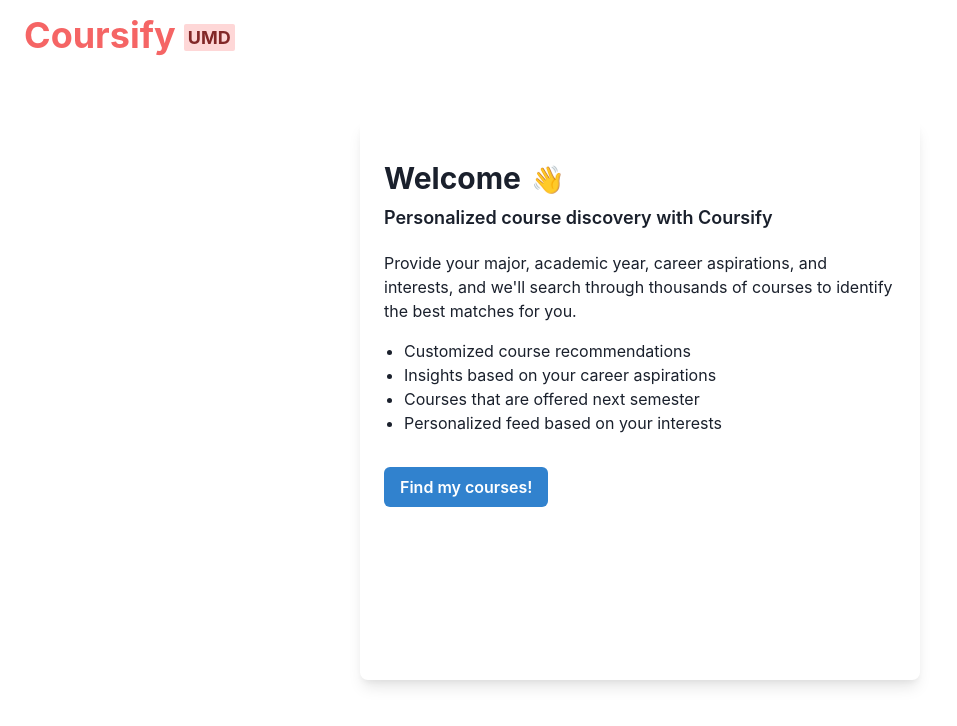
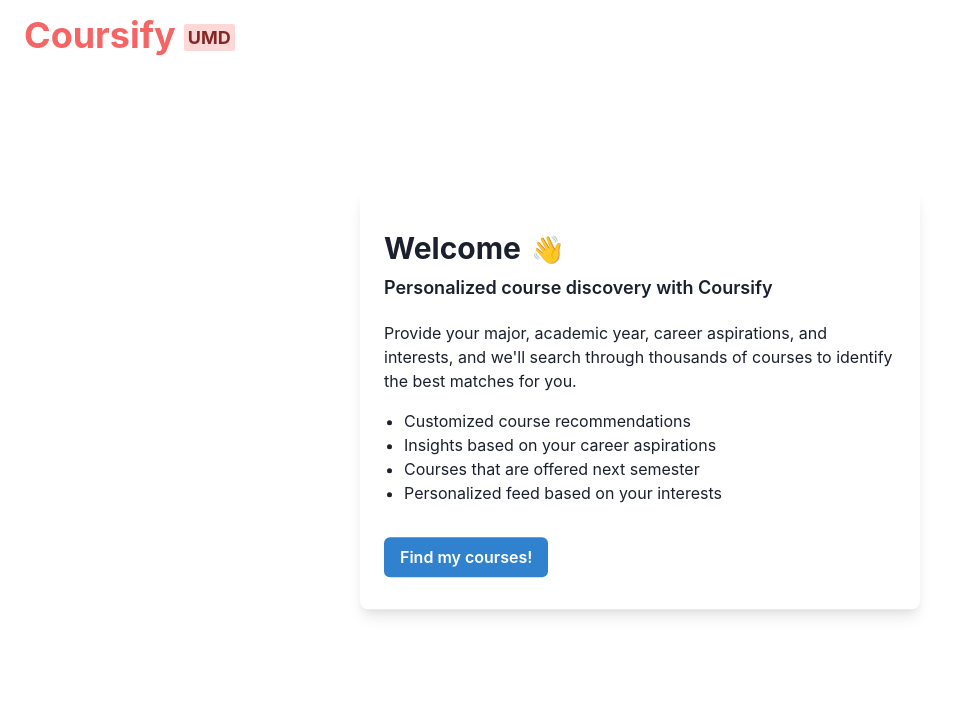
Before and after one commit to rohanshar77/CoursifyUMD, a React (Create React App) app in the folder frontend/: page / in a window 1280 px wide. Shown: the top 726 px of the page, without its empty margins (0-957 px from the left). Built offline with nearby package versions, Linux system fonts and the light colour scheme.

Commit message:
updated box sizes

```diff
--- a/frontend/src/Flow/Interests.js
+++ b/frontend/src/Flow/Interests.js
@@ -40,7 +40,7 @@
 
     return (
 
-        <Box width='35rem' height='35rem' shadow='lg' rounded='lg' p='6' textAlign='start'>
+        <Box width='35rem' shadow='lg' rounded='lg' p='6' pb='8' textAlign='start'>
             {showWarn ? (<Alert status="warning" mt={4}>
                 <AlertIcon />
                 Please select at least one interest.
--- a/frontend/src/Flow/Major.js
+++ b/frontend/src/Flow/Major.js
@@ -32,7 +32,7 @@
 
     return (
 
-        <Box width='35rem' minH='35rem' shadow='lg' rounded='lg' p='7' textAlign='start'>
+        <Box width='35rem' pb='8' shadow='lg' rounded='lg' p='7' textAlign='start'>
             {showWarn ? (<Alert status="warning" mt={4}>
                 <AlertIcon />
                 Please complete all fields.
--- a/frontend/src/Flow/Welcome.js
+++ b/frontend/src/Flow/Welcome.js
@@ -16,7 +16,7 @@
 
     return (
 
-        <Box width='35rem' height='35rem' shadow='lg' rounded='lg' p='6' textAlign='start'>
+        <Box width='35rem' height='' shadow='lg' rounded='lg' p='6' pb='8' textAlign='start'>
             <Heading size='lg' alignSelf='start' textAlign='start' pt='4'>
                 <span style={{ marginRight: '10px' }}>Welcome</span><span style={{ fontSize: '0.9em' }}>👋</span>
             </Heading>
```
